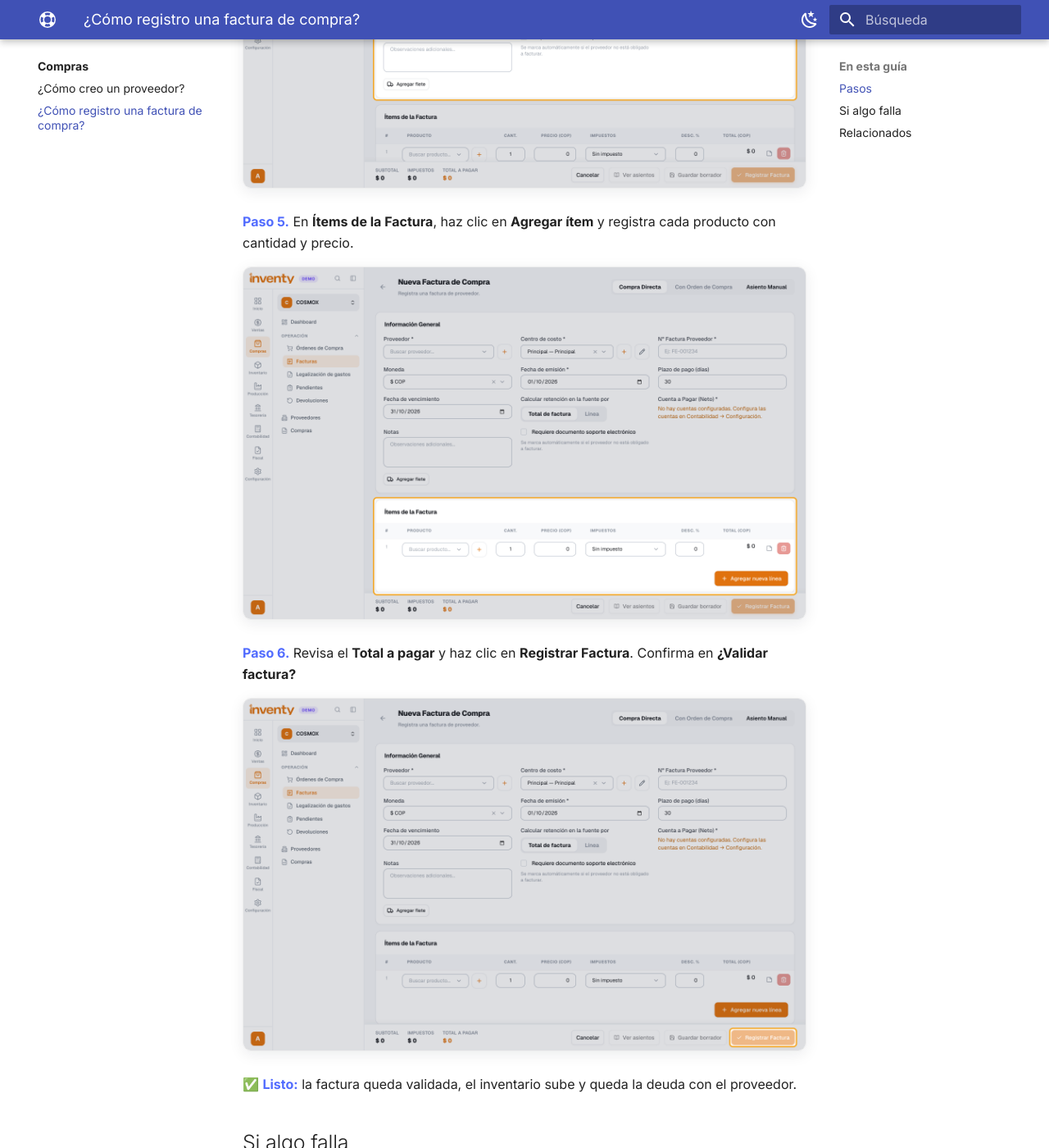
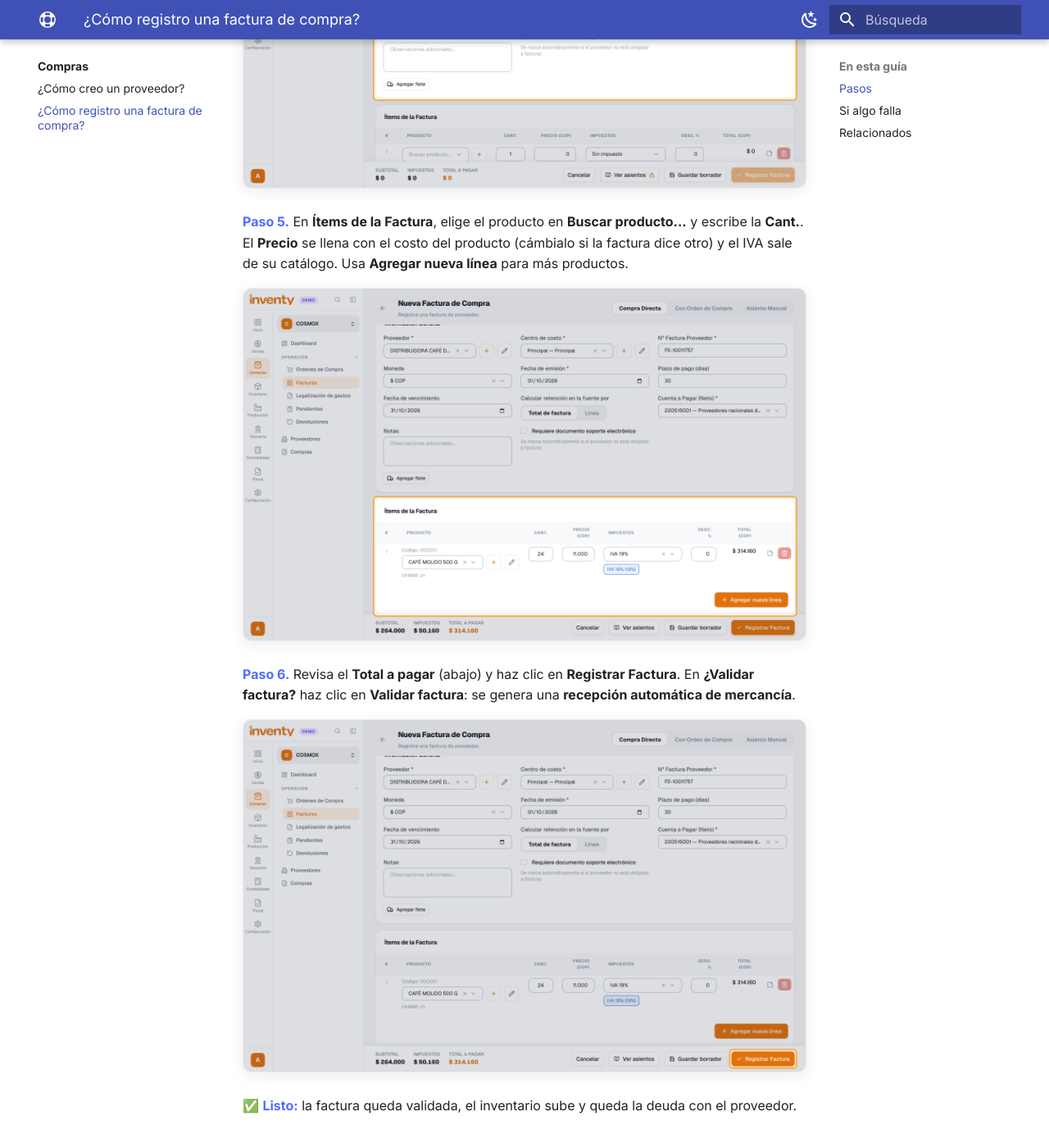
Before and after one commit to Cosmox-SAS/inventy-help, an MkDocs documentation site: the page built from docs/compras/registrar-factura-compra.md, in a window 1280 px wide and 1400 px high, scrolled down 2359 px. Shown: the whole window at 82% size. Built offline with MkDocs 1.6.1 and Material for MkDocs 9.7.7, drawn with Linux system fonts in a browser that asks for light colours.

Commit message:
feat: factura de compra real en la demo (recepción automática de mercancía)
Co-Authored-By: Claude Opus 5.5 <noreply@anthropic.com>

```diff
--- a/docs/compras/registrar-factura-compra.md
+++ b/docs/compras/registrar-factura-compra.md
@@ -37,11 +37,11 @@ tags:
 
 ![Paso 4: información general](../assets/capturas/compras/registrar-factura-compra/paso-4.png)
 
-**Paso 5.** En **Ítems de la Factura**, haz clic en **Agregar ítem** y registra cada producto con cantidad y precio.
+**Paso 5.** En **Ítems de la Factura**, elige el producto en **Buscar producto...** y escribe la **Cant.**. El **Precio** se llena con el costo del producto (cámbialo si la factura dice otro) y el IVA sale de su catálogo. Usa **Agregar nueva línea** para más productos.
 
 ![Paso 5: ítems de la factura](../assets/capturas/compras/registrar-factura-compra/paso-5.png)
 
-**Paso 6.** Revisa el **Total a pagar** y haz clic en **Registrar Factura**. Confirma en **¿Validar factura?**
+**Paso 6.** Revisa el **Total a pagar** (abajo) y haz clic en **Registrar Factura**. En **¿Validar factura?** haz clic en **Validar factura**: se genera una **recepción automática de mercancía**.
 
 ![Paso 6: botón Registrar Factura](../assets/capturas/compras/registrar-factura-compra/paso-6.png)
 
```
Also changed, not shown: gestion/capturas-reporte.md (+1 -1 lines), docs/assets/capturas/compras/registrar-factura-compra/paso-2.png, docs/assets/capturas/compras/registrar-factura-compra/paso-3.png, docs/assets/capturas/compras/registrar-factura-compra/paso-4.png, docs/assets/capturas/compras/registrar-factura-compra/paso-5.png, docs/assets/capturas/compras/registrar-factura-compra/paso-6.png, 1 other file.
